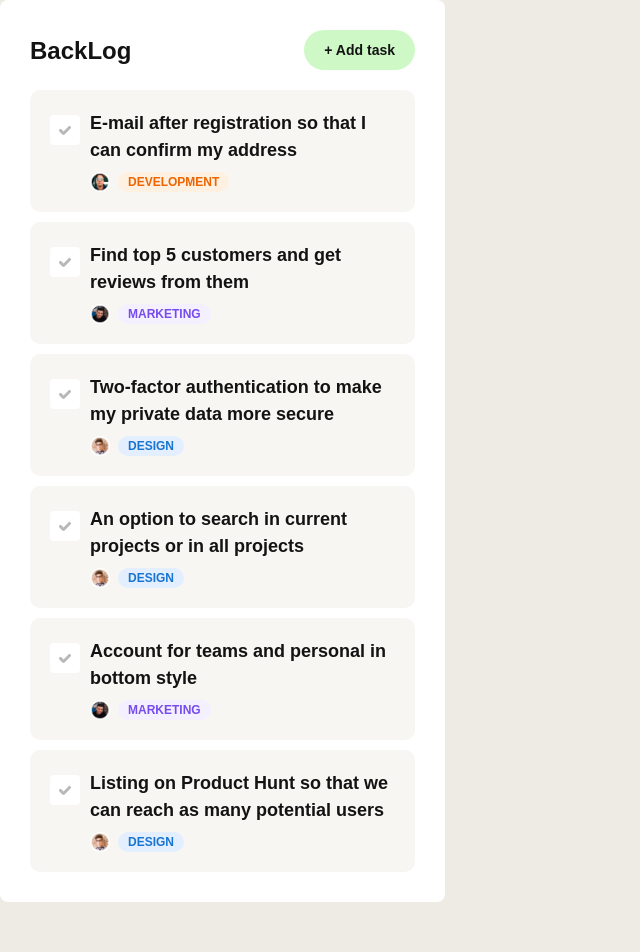
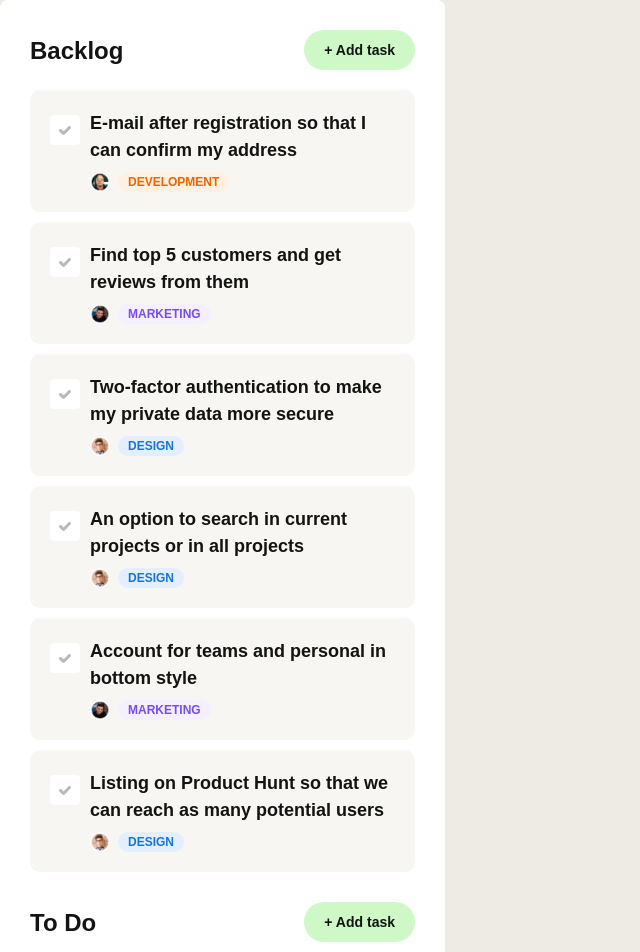
Before and after one commit to 90roma/managmentKit, a React (Create React App) app: page / in a window 1280 px wide. Shown: the top 952 px of the page, without its empty margins (0-640 px from the left). Before the commit the page ends 902 px from the top, so only its background shows below. Built offline with nearby package versions, Linux system fonts and the light colour scheme.

Commit message:
added To Do task-list

```diff
--- a/src/App.js
+++ b/src/App.js
@@ -9,10 +9,19 @@ export default function App() {
 
     return (
         <div className="App">
-            <TaskList
-                tasks={TASKS}
-                onTaskClick={(task) => setOpenedTask(task)}
-            />
+            <div className="App__sidebar">
+                <TaskList
+                    tasks={TASKS}
+                    title="Backlog"
+                    onTaskClick={(task) => setOpenedTask(task)}
+                />
+                <TaskList
+                    tasks={TASKS}
+                    title="To Do"
+                    onTaskClick={(task) => setOpenedTask(task)}
+                />
+            </div>
+
             {openedTask && <Task
                 title={openedTask.title}
                 author={openedTask.author}
--- a/src/TaskList/index.js
+++ b/src/TaskList/index.js
@@ -5,11 +5,11 @@ import {Title} from "../Title";
 import {Button} from "../Button";
 import {TaskCard} from "../TaskCard";
 
-const TaskList = ({tasks, onTaskClick}) => {
+const TaskList = ({tasks, onTaskClick, title}) => {
     return (
         <div className="Task-list">
             <div className="Task-list__title-wrapper">
-                <Title title="BackLog"/>
+                <Title title={title}/>
                 <Button
                     text="+ Add task"
                     type="success"
--- a/src/TaskList/style.css
+++ b/src/TaskList/style.css
@@ -1,12 +1,3 @@
-.Task-list {
-    max-width: 636px;
-    border-radius: 8px;
-    background: #fff;
-    color: #131313;
-    padding: 0 30px 20px 30px;
-    margin: 0 30px 0 0;
-}
-
 .Task-list__title-wrapper {
     display: flex;
     justify-content: space-between;
--- a/src/styles.css
+++ b/src/styles.css
@@ -19,3 +19,12 @@ body {
 .App {
   display: flex;
 }
+
+.App__sidebar {
+  max-width: 636px;
+  border-radius: 8px;
+  background: #fff;
+  color: #131313;
+  padding: 0 30px 20px 30px;
+  margin: 0 30px 0 0;
+}
```
